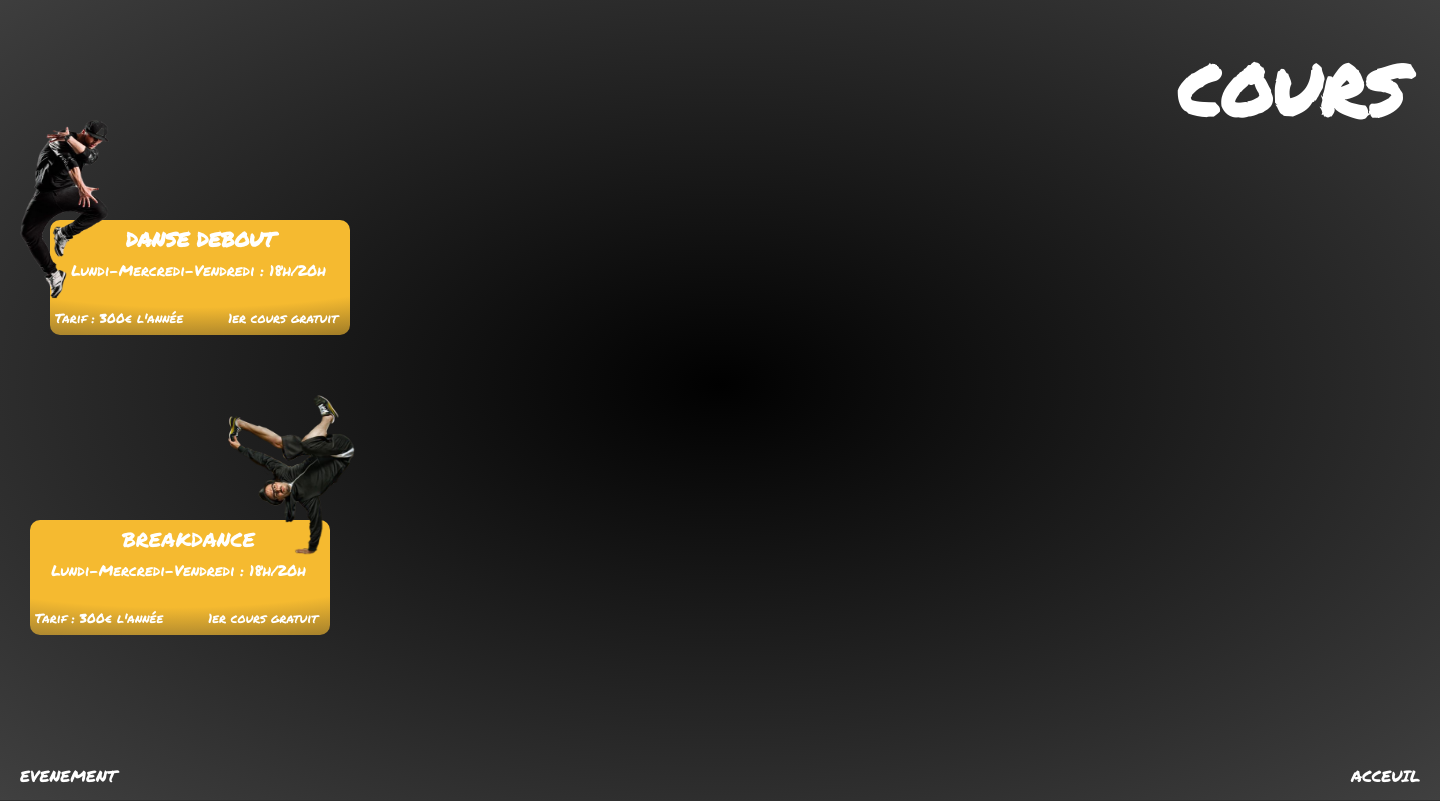
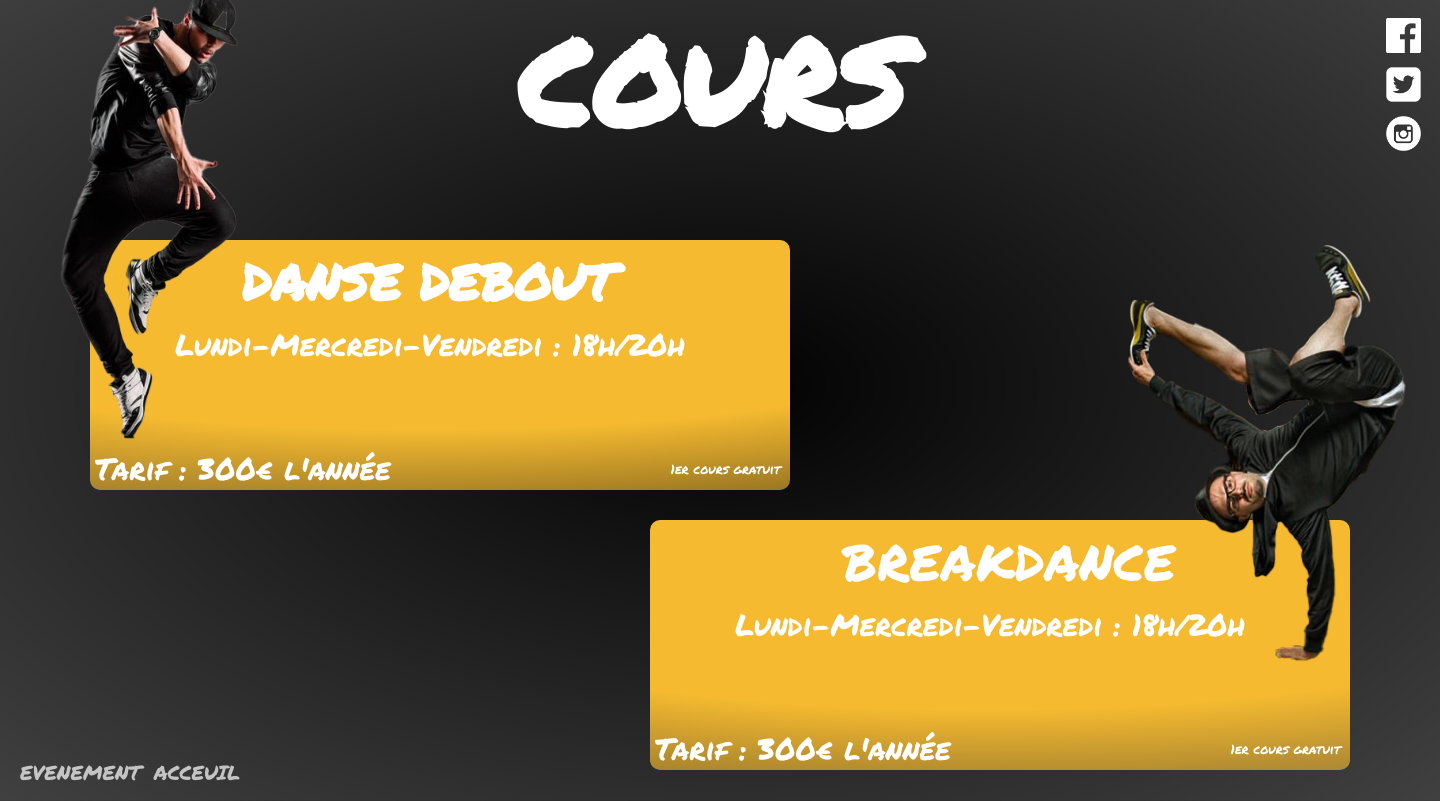
Before and after one commit to randji/sodance, a PHP site: page /cours.html in a window 1440 px wide. Run offline with PHP 8.4, Linux system fonts and the light colour scheme.

Commit message:
mediaqueries cours gd ecran

```diff
--- a/cours.html
+++ b/cours.html
@@ -7,6 +7,7 @@
 <link rel="preconnect" href="https://fonts.gstatic.com" crossorigin>
 <link href="https://fonts.googleapis.com/css2?family=Permanent+Marker&display=swap" rel="stylesheet">
     <link rel="stylesheet" href="css/StyleCours.css">
+    <link rel="stylesheet" href="css/mediaqueriesCours.css">
     <title>COURS</title>
 </head>
 
@@ -14,6 +15,17 @@
     <header>
         <h1 class="banniere">COURS</h1>
     </header>
+    <div class="social">
+        <a href="https://fr-fr.facebook.com/" target="_blank" rel="noopener noreferrer">
+            <img class="facebook" src="img/icone_facebook.png" alt="facebook">
+        </a>
+        <a href="https://twitter.com/twitterfrance" target="_blank" rel="noopener noreferrer">
+            <img class="twitter" src="img/icon_twitter.png" alt="twitter" srcset="">
+        </a>
+        <a href="https://www.instagram.com/" target="_blank" rel="noopener noreferrer">
+            <img class="instagram" src="img/icone_instagram.png" alt="instagram">
+        </a>
+    </div>
 
 
         <div class="debout">
--- a/css/StyleCours.css
+++ b/css/StyleCours.css
@@ -23,9 +23,11 @@ header{
     grid-area: header;
     position: relative;
 }
+.social{
+    display: none;
+}
 
 .banniere{
-    grid-area: header;
     color: white;
     font-family: 'Permanent Marker', cursive;
     font-size: 70px;
@@ -135,3 +137,6 @@ header{
 .spectacle:hover{
     border-bottom-color: white;
 }
+.localisation{
+    display: none;
+}
--- /dev/null
+++ b/css/mediaqueriesCours.css
@@ -0,0 +1,78 @@
+@media screen and (min-width: 1000px){
+    .grid-container{
+        display: grid;
+        grid-template-columns: 33% 33% 33%;
+        grid-template-rows: 20% 35% 35% 10%;
+        grid-template-areas:
+        'l_header header R_header'
+        'debout debout debout'
+        'sol sol sol'
+        'l_footer footer r_footer';
+    }
+    header{
+    display: flex;
+    justify-content: center;
+    align-items: center;
+   }
+   .banniere{
+    position: relative;
+    right: 0;
+    bottom: 0;
+    font-size: 120px;
+   }
+   .social{
+    grid-area: R_header;
+    display: flex;
+    flex-direction: column;
+    align-items: end;
+    justify-content: end;
+   }
+   .facebook, .twitter, .instagram{
+    width: 35px;
+    margin: 5px;
+    }
+    .PersoDebout{
+        width: 178px;
+        height: 461px;
+        left: -30px;
+        top: -250px;
+    }
+    .debout{
+        width: 700px;
+        height: 250px;
+        left: 90px;
+        top: 80px;
+    }
+    .PersoSol{
+        width: 339px;
+        height: 462px;
+        right: -90px;
+        top: -290px;
+    }
+    .breakdance{
+        width: 700px;
+        height: 250px;
+        bottom: -80px;
+        right: -650px;
+    }
+    .titre{
+        font-size: 50px;
+    }
+    .jour, .tarif{
+        font-size: 30px;
+    }
+    .tarif{
+        margin-right: 40%;
+    }
+    .jour{
+        margin: 0px 15% 50px auto;
+    }
+    .home{
+        right: 1200px;
+    }
+    .spectacle, .home{
+        opacity: 70%;
+        font-size: 20px;
+    }
+
+}
```
